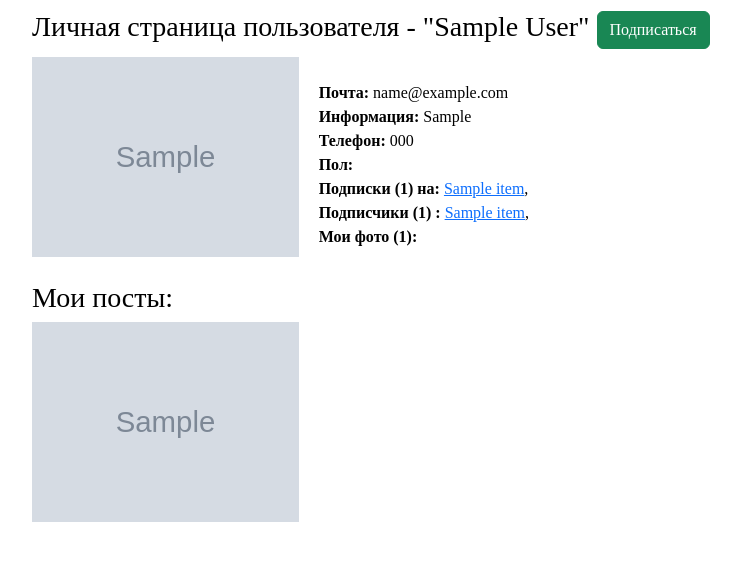
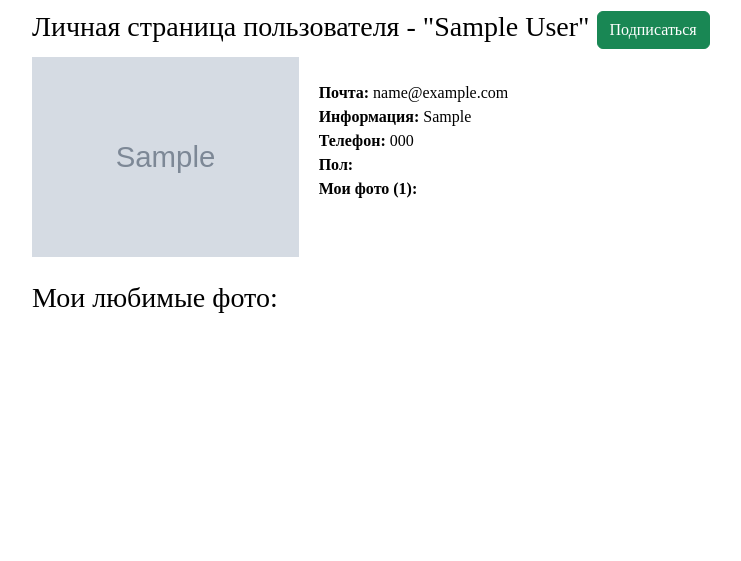
Before and after one commit to yedige87/controlwork_9_yedige_abdygapparov, a Django app: template templates/user_detail.html in a window 1280 px wide. Shown: the part 50-611 px from the top of the page, without its empty margins (50-791 px from the left). Run offline with Django 4.2, Linux system fonts and the light colour scheme; the template is opened without the code that fills it: most values are stand-ins (such as "Sample title", 1, 10 or a date in 2020); grey boxes marked "Sample" are stand-in pictures; parts of the project's set-up code (start-up, migrations or seed data) failed here and were passed over; some libraries are stand-ins or nearby versions.

Commit message:
изменены шаблоны

```diff
--- a/templates/photo_detail.html
+++ b/templates/photo_detail.html
@@ -20,7 +20,7 @@
         <br/><b>Author: </b><span><a href="{% url 'profile' photo.author_id %}">{{ post.author }}</a>
         <br/><b>Description: </b>{{ photo.description }}
         <br/><b>Created at: </b>{{ photo.date_publish }},  <b> Last Update at: </b>{{ post.date_update }}
-        <br/><b>Photo likes ({{photo.user_likes.count}}): </b>
+        <br/><b>Photo favorites: ({{photo.user_likes.count}}): </b>
         {% for liker in photo.user_likes.all %}
             <span><a href="{% url 'profile' liker.id %}">{{ liker}}</a>,</span>
         {% endfor %}
--- a/templates/user_detail.html
+++ b/templates/user_detail.html
@@ -34,20 +34,20 @@
                         <span> {{ choice.1 }}</span>
                     {% endif %}
                 {% endfor %}
-    <br/><b>Подписки ({{prof_user.subscriptions.all.count}}) на:</b>
-    {% for item in prof_user.subscriptions.all %}
-        <span><a href="{% url 'profile' item.id %}"> {{ item }}</a>,</span>
-    {% endfor %}
-    <br/><b>Подписчики ({{prof_user.subscribers.all.count}}) :</b>
-    {% for item in prof_user.subscribers.all %}
-        <span><a href="{% url 'profile' item.id %}"> {{ item }}</a>,</span>
-    {% endfor %}
+
     <br/><b>Мои фото ({{prof_user.photos.all.count}}): </b><br/>
        </div>
     </div>
     <br/>
-    <h3>Мои посты: </h3>
-    {% for item in prof_user.photos.all %}
+    <h3>Мои любимые фото: </h3>
+{% if user == prof_user %}
+    {% for item in photos %}
+        {% if user in item.user_likes.all %}
+        <span>Опубликовано: {{item.date_publish}}</span>
+        <a href="{% url 'profile' item.author_id %}">Автор: {{item.author}}</a><br/>
         <a href="{% url 'photo_detail' item.id %}"><img class="post_img" src="/uploads/{{ item.image }}" width="auto" height="200" alt="post picture"></a>
-    {% endfor %} <br/> <br/>
+        <br/>
+        {% endif %}
+    {% endfor %}
+{% endif %}<br/> <br/>
 {% endblock %}
```
Also changed, not shown: templates/home.html (+6 -8 lines).
